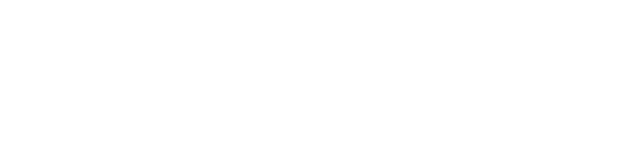
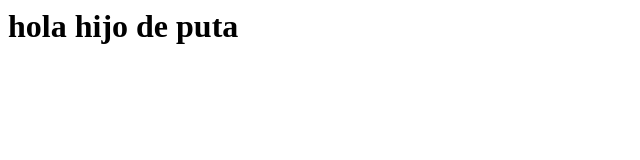
Before and after one commit to CABRERA1234/primer-repositorio, a plain HTML site: page about.html in a window 1280 px wide. Shown: the whole page, without its empty margins (0-640 px from the left). Drawn offline with Linux system fonts and the light colour scheme.

Commit message:
primer commit

```diff
--- a/about.html
+++ b/about.html
@@ -4,6 +4,8 @@
    <title>
      hola perros, este es mi primero proyecto disfrutalo
    </title>
-
+<h1>
+hola hijo de puta
+</h1>
   </head>
 </html>
```
Also changed, not shown: 1 other file.
